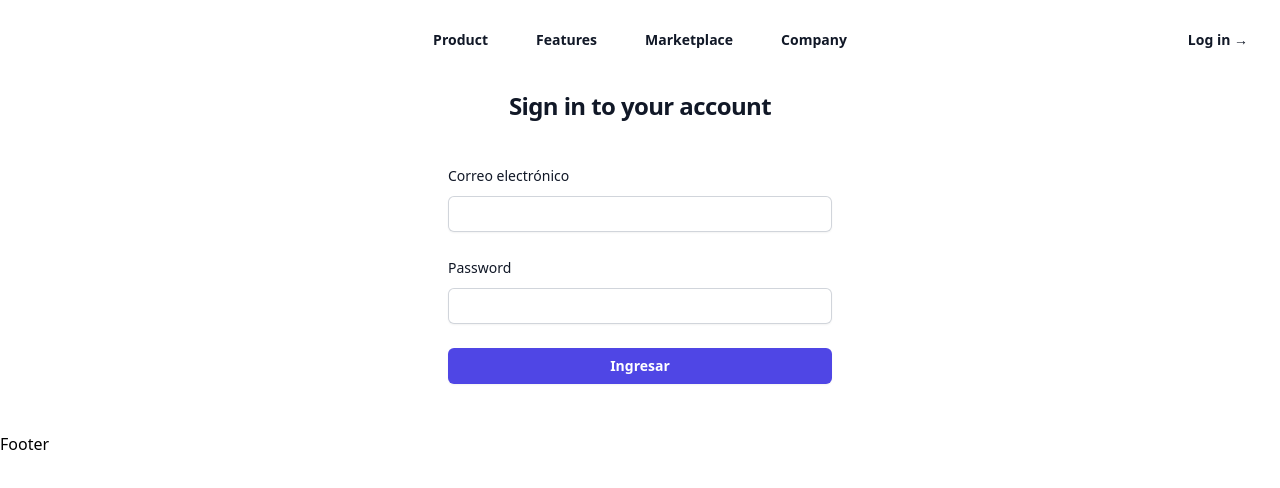
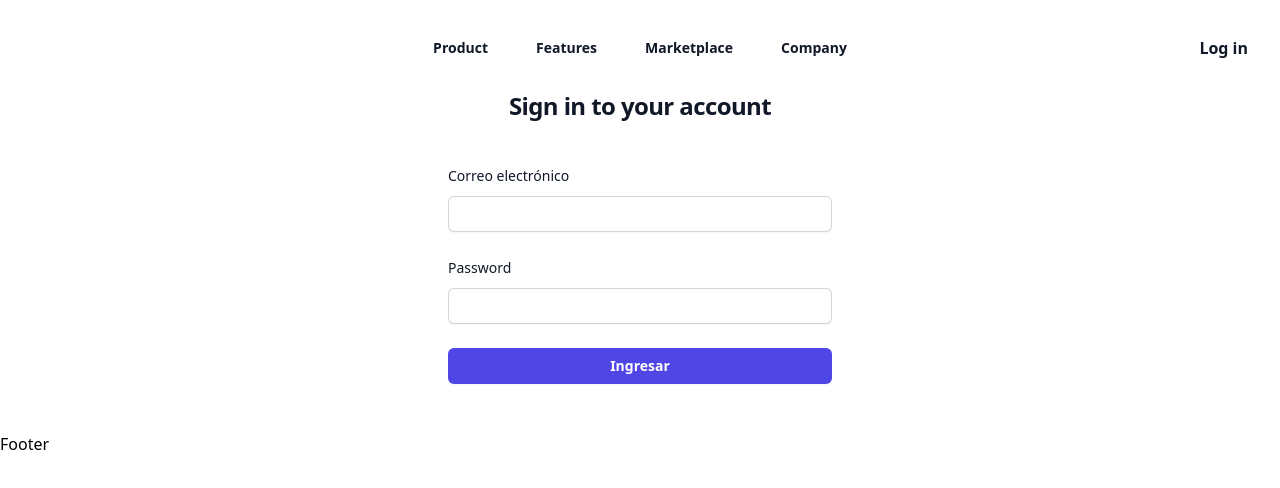
Before and after one commit to SilviaGuerra/Finvemmerce, a React (Vite) app: page /Login in a window 1280 px wide. Shown: the top 488 px of the page. Built offline with nearby package versions, Linux system fonts and the light colour scheme.

Commit message:
Modify navbar to login and clean code of comments

```diff
--- a/src/components/Navbar/Navbar.jsx
+++ b/src/components/Navbar/Navbar.jsx
@@ -1,13 +1,8 @@
-// const Navbar = () => {
-//   return <div>Navbar</div>;
-// };
-
-// export default Navbar;
-
 import { useState } from "react";
 import { Dialog } from "@headlessui/react";
 import { Bars3Icon, XMarkIcon } from "@heroicons/react/24/outline";
 import LogoFinvero from "../../assets/logo_white.png";
+import { Link } from "react-router-dom";
 
 const navigation = [
   { name: "Product", href: "#" },
@@ -28,12 +23,7 @@ export default function Navbar() {
         <div className="flex lg:flex-1">
           <a href="#" className="-m-1.5 p-1.5">
             <span className="sr-only">Your Company</span>
-            <img
-              className="h-8 w-auto"
-              // src="https://tailwindui.com/img/logos/mark.svg?color=indigo&shade=600"
-              src={LogoFinvero}
-              alt=""
-            />
+            <img className="h-8 w-auto" src={LogoFinvero} alt="" />
           </a>
         </div>
         <div className="flex lg:hidden">
@@ -58,9 +48,15 @@ export default function Navbar() {
           ))}
         </div>
         <div className="hidden lg:flex lg:flex-1 lg:justify-end">
-          <a href="#" className="text-sm font-semibold leading-6 text-gray-900">
+          {/* <a href="#" className="text-sm font-semibold leading-6 text-gray-900">
             Log in <span aria-hidden="true">&rarr;</span>
-          </a>
+          </a> */}
+          <Link
+            to="/Login"
+            className="-mx-3 block rounded-lg px-3 py-2.5 text-base font-semibold leading-7 text-gray-900 hover:bg-gray-50"
+          >
+            Log in
+          </Link>
         </div>
       </nav>
       <Dialog
@@ -103,12 +99,12 @@ export default function Navbar() {
                 ))}
               </div>
               <div className="py-6">
-                <a
-                  href="#"
+                <Link
+                  to="/Login"
                   className="-mx-3 block rounded-lg px-3 py-2.5 text-base font-semibold leading-7 text-gray-900 hover:bg-gray-50"
                 >
                   Log in
-                </a>
+                </Link>
               </div>
             </div>
           </div>
--- a/src/features/slices/AllProducts/index.jsx
+++ b/src/features/slices/AllProducts/index.jsx
@@ -8,16 +8,20 @@ export const showProductsSlice = createSlice({
     details: {},
   },
   reducers: {
+    resultsProducts: (state, action) => {
+      state.results = action.payload;
+    },
     details: (state, action) => {
       state.details = action.payload;
     },
-    resultsProducts: (state, action) => {
-      state.results = action.payload;
+    chosenProduct: (state, action) => {
+      state.chosen = action.payload;
     },
   },
 });
 
-export const { details, resultsProducts } = showProductsSlice.actions;
+export const { details, resultsProducts, chosenProduct } =
+  showProductsSlice.actions;
 
 export default showProductsSlice.reducer;
 
@@ -31,11 +35,9 @@ export const fetchAllproducts = () => (dispatch) => {
 };
 
 export const fetchItemDetails = (id) => (dispatch) => {
-  console.log("ID?", id);
   axios
     .get(`https://fakestoreapi.com/products/${id}`)
     .then((response) => {
-      console.log("RESPONSE DETAIL", response);
       dispatch(details(response.data));
     })
     .catch((error) => console.log(error, "error"));
```
